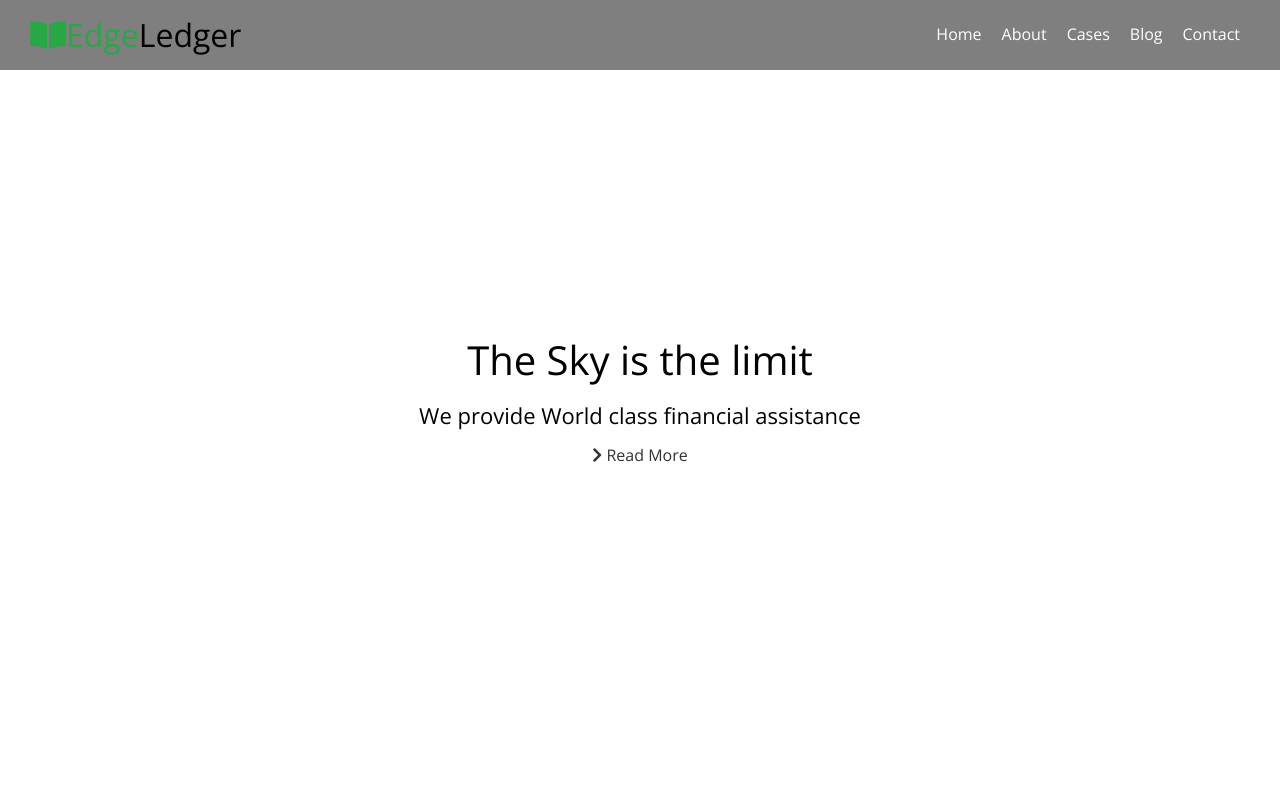
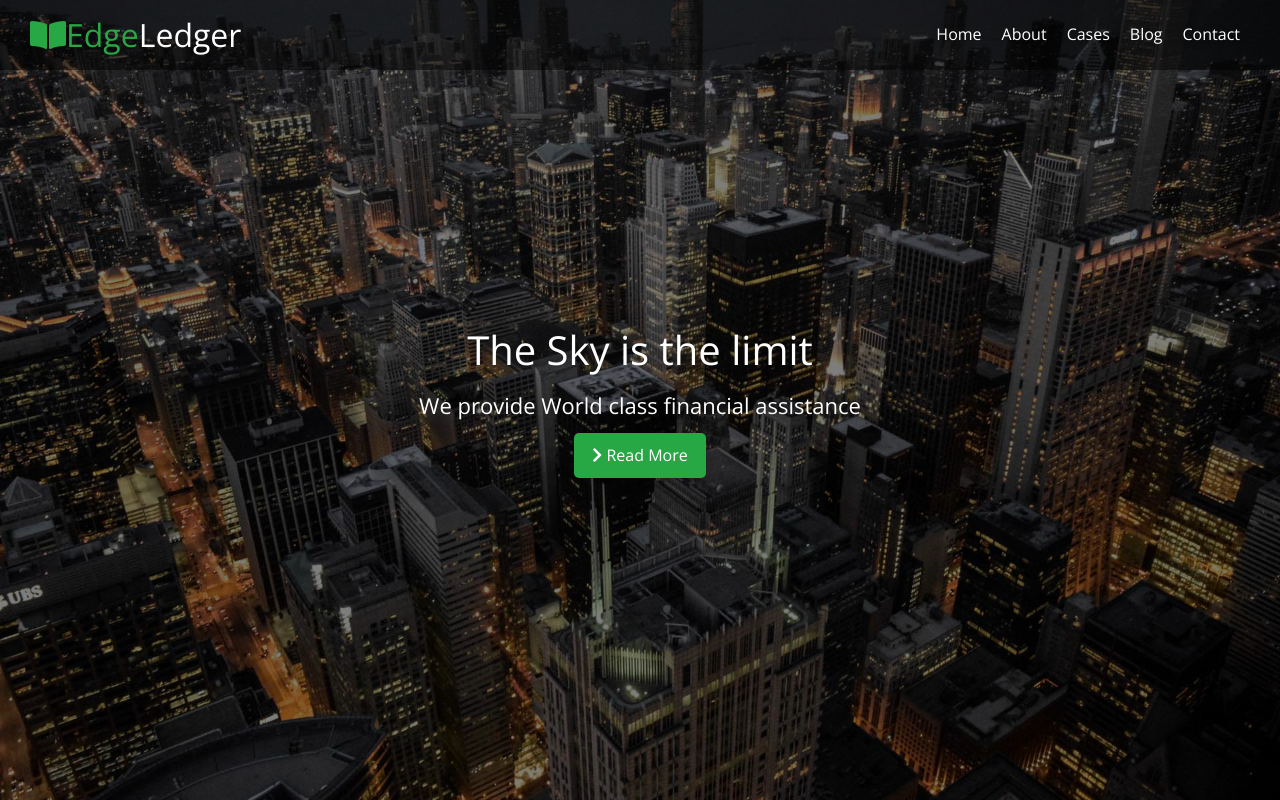
Before and after one commit to solomzi-msj/Edge_Ledger, a plain HTML site: page index.html in a window 1280 px wide. Drawn offline with nearby package versions, Linux system fonts and the light colour scheme.

Commit message:
Added the overlay and created the btn class

```diff
--- a/css/main.css
+++ b/css/main.css
@@ -35,7 +35,24 @@ img {
 
 /* Header */
 header#main-header {
+    background: url('../images/home/showcase.jpg') no-repeat center center/cover;
     height: 100vh;
+    color: #fff;
+    position: relative;
+}
+
+header#main-header::before {
+    content: '';
+    width: 100%;
+    height: 100%;
+    position: absolute;
+    top: 0px;
+    left: 0px;
+    background-color: rgba(0, 0, 0, .5);
+}
+
+header#main-header * {
+    z-index: 10;
 }
 
 /* Navbar */
--- a/css/utilities.css
+++ b/css/utilities.css
@@ -6,3 +6,36 @@
 .text-secondary {
     color: #28a745;
 }
+
+/* Buttons */
+.btn {
+    display: block;
+    padding: 10px 18px;
+    background-color: #28a745;
+    color: #fff;
+    border: none;
+    border-radius: 5px;
+    cursor: pointer;
+}
+
+.btn:hover {
+    opacity: .9;
+}
+
+.btn-secondary, .bg-secondary {
+    background-color: #0284d0;
+}
+
+.btn-light, .bg-light {
+    background-color: #f4f4f4;
+    color: #333;
+}
+
+.btn-dark, .bg-dark {
+    background-color: #333;
+}
+
+/* Flex rows */
+.flex-items {
+    display: flex;
+}
```
